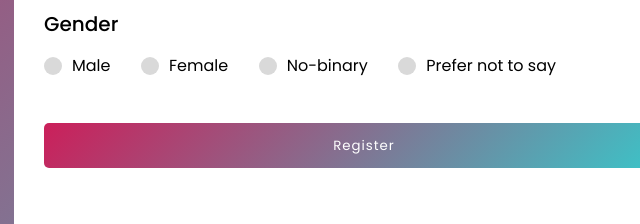
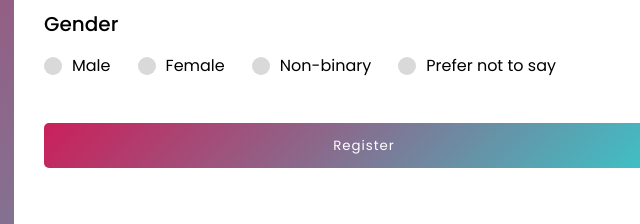
Before and after one commit to beatrizmurta/Registration-form, a plain HTML site: page Formulário responsivo/index.html in a window 1280 px wide. Shown: the part 494-718 px from the top of the page, 276-916 px from the left. Drawn offline with Linux system fonts and the light colour scheme.

Commit message:
Update index.html

```diff
--- a/Formulário responsivo/index.html
+++ b/Formulário responsivo/index.html
@@ -68,7 +68,7 @@
 
                 <label for="dot-3">
                     <span class="dot three"></span>
-                    <span class="gender">No-binary</span>
+                    <span class="gender">Non-binary</span>
                 </label>
 
                 <label for="dot-4">
```
